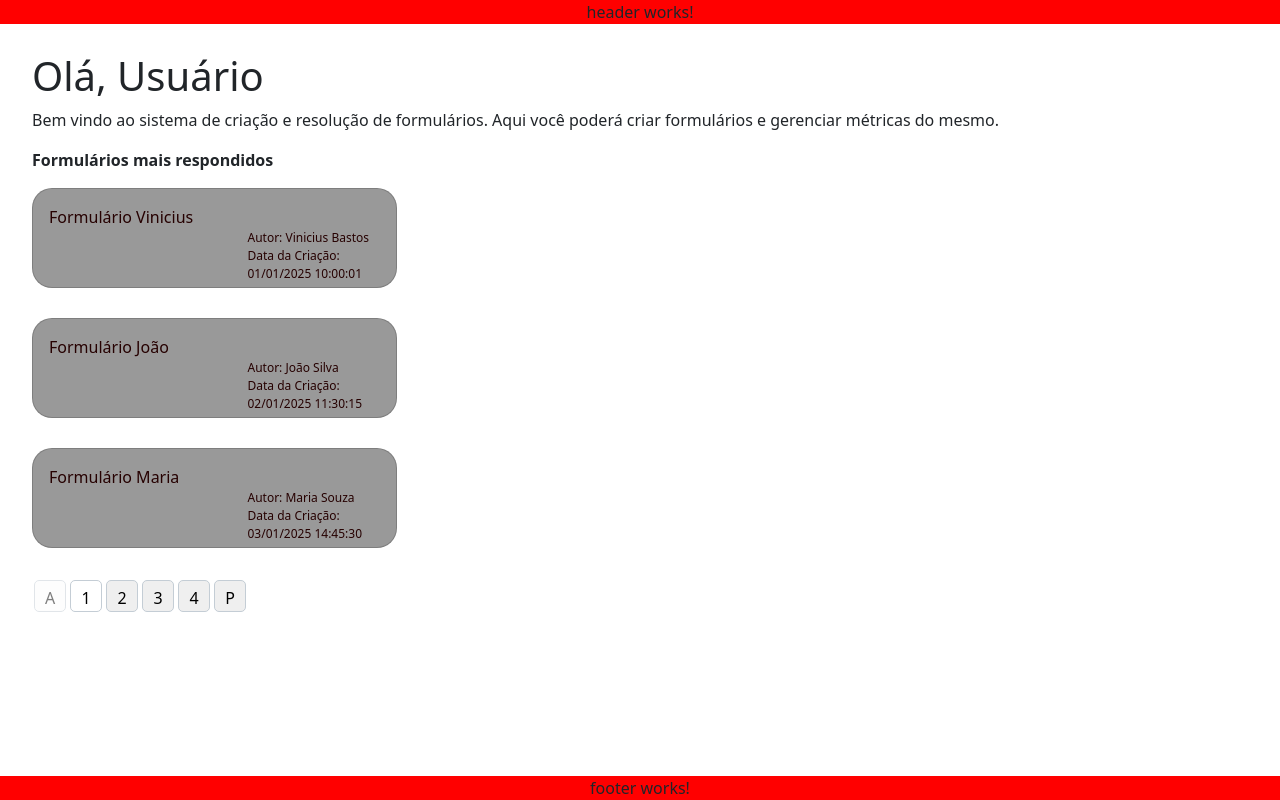
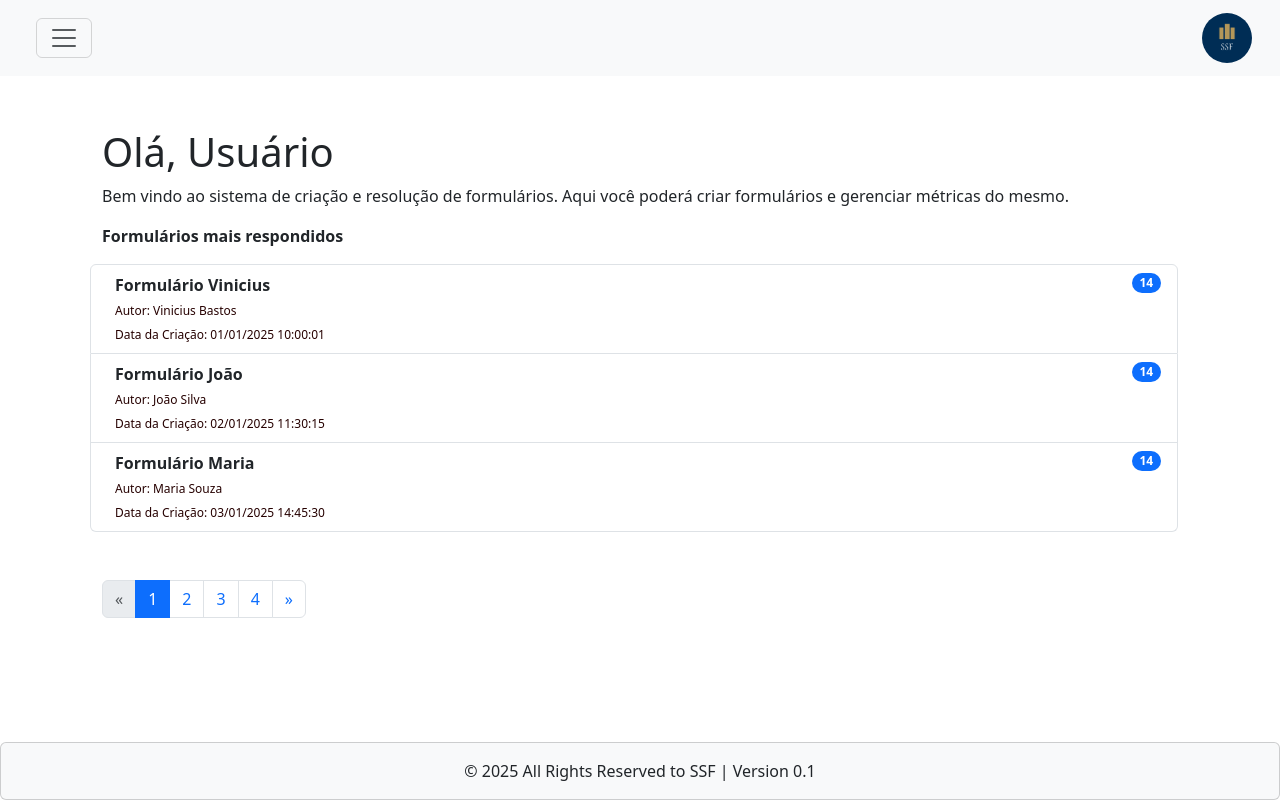
Before and after one commit to viniciusrodriguesb/SimpleSearchSystem-Front, an Angular app in the folder FrontSimpleSearch/: page / in a window 1280 px wide. Built offline with nearby package versions, Linux system fonts and the light colour scheme.

Commit message:
Feat: ajustando header, footer e pagina inicial.

```diff
--- a/FrontSimpleSearch/angular.json
+++ b/FrontSimpleSearch/angular.json
@@ -29,7 +29,8 @@
               {
                 "glob": "**/*",
                 "input": "public"
-              }
+              },
+              "src/assets"
             ],
             "styles": [
               "src/styles.scss",
--- a/FrontSimpleSearch/src/app/features/home/home.component.html
+++ b/FrontSimpleSearch/src/app/features/home/home.component.html
@@ -1,36 +1,71 @@
-<main>
-  <section>
+<main class="container">
+  <section class="row">
     <h1>Olá, Usuário</h1>
-    <p>Bem vindo ao sistema de criação e resolução de formulários. Aqui você poderá criar formulários e gerenciar métricas do mesmo.</p>
+    <p>
+      Bem vindo ao sistema de criação e resolução de formulários. Aqui você
+      poderá criar formulários e gerenciar métricas do mesmo.
+    </p>
   </section>
 
   <!-- Todo: Carrossel com informações do site. -->
 
-  <section class="formularios">
+  <section class="row">
     <p class="titulo">Formulários mais respondidos</p>
 
-    <a href="/form" class="link-div">
-        <ng-container *ngFor="let form of forms">
-            <div class="card" *ngIf="form.icAtivo">
-              <span class="descricao">{{ form.descricao }}</span>
+    <ol class="list-group">
+      <ng-container *ngFor="let form of forms; let i = index">
+        <li
+          class="list-group-item d-flex justify-content-between align-items-start"
+        >
+          <div class="ms-2 me-auto">
+            <div class="fw-bold">{{ form.descricao }}</div>
+            <span class="autor">Autor: {{ form.autor }}</span
+            ><br />
+            <span class="data">Data da Criação: {{ form.dtCriacao }}</span>
+          </div>
+          <span class="badge text-bg-primary rounded-pill">14</span>
+        </li>
+      </ng-container>
+    </ol>
+  </section>
 
-              <span class="autor">Autor: {{ form.autor }}</span>
-              <span class="data">Data da Criação: {{ form.dtCriacao }}</span>
-            </div>
-          </ng-container>
-    </a>
+  <nav class="mt-5">
+    <ul class="pagination">
 
-    <nav class="paginacao">
-        <button (click)="mudarPagina(paginaAtual - 1)" [disabled]="paginaAtual === 1"><i class="bi bi-arrow-left"></i>A</button>
+      <!-- Botão Anterior -->
+      <li class="page-item" [class.disabled]="paginaAtual === 1">
+        <a
+          class="page-link"
+          href="#"
+          (click)="mudarPagina(paginaAtual - 1)"
+          aria-label="Anterior"
+        >
+          <span aria-hidden="true">&laquo;</span>
+        </a>
+      </li>
 
-        <span *ngFor="let page of [].constructor(totalPaginas); let i = index">
-            <button (click)="mudarPagina(i + 1)" [class.active]="i+1 === paginaAtual">
-                {{i + 1}}
-            </button>
-        </span>
+      <!-- Números da Paginação -->
+      <li
+        *ngFor="let page of [].constructor(totalPaginas); let i = index"
+        class="page-item"
+        [class.active]="i + 1 === paginaAtual"
+      >
+        <a class="page-link" href="#" (click)="mudarPagina(i + 1)">{{
+          i + 1
+        }}</a>
+      </li>
 
-        <button (click)="mudarPagina(paginaAtual + 1)" [disabled]="paginaAtual === totalPaginas"><i class="bi bi-arrow-right"></i>P</button>
-    </nav>
-
-  </section>
+      <!-- Botão Próximo -->
+      <li class="page-item" [class.disabled]="paginaAtual === totalPaginas">
+        <a
+          class="page-link"
+          href="#"
+          (click)="mudarPagina(paginaAtual + 1)"
+          aria-label="Próximo"
+        >
+          <span aria-hidden="true">&raquo;</span>
+        </a>
+      </li>
+    </ul>
+  </nav>
 </main>
--- a/FrontSimpleSearch/src/app/features/home/home.component.scss
+++ b/FrontSimpleSearch/src/app/features/home/home.component.scss
@@ -3,60 +3,14 @@ main {
   margin-bottom: 1.25rem;
   padding: 2rem;
 
-  .link-div {
-    display: block;
-    text-decoration: none;
-  }
-
-  .formularios {
   .titulo {
     font-size: 1rem;
     font-weight: bold;
-    }
-
-    .card {
-      display: flex;
-      justify-content: space-between;
-      margin-bottom: 1.875rem;
-      background-color: #999999;
-      border-radius: 1.25rem;
-      width: 30%;
-      height: 6.25rem;
-      padding: 1rem;
-
-      .descricao {
-        color: #260101;
   }
 
   .autor,
   .data {
     font-size: 0.75rem;
     color: #260101;
-        margin-left: 60%;
   }
 }
-
-    .paginacao {
-      margin-top: 10px;
-
-      button {
-        margin: 0.125rem;
-        padding: 0.313rem 0.625rem;
-        border-radius: 0.313rem;
-        color: black;
-        width: 2rem;
-        border: 1px solid #C4CDD5;
-        height: 2rem    ;
-      }
-
-      button.active {
-        background-color: #FFF;
-      }
-
-      button:disabled {
-        opacity: 0.5;
-        cursor: not-allowed;
-      }
-    }
-  }
-}
--- a/FrontSimpleSearch/src/app/shared/components/footer/footer.component.html
+++ b/FrontSimpleSearch/src/app/shared/components/footer/footer.component.html
@@ -1 +1,7 @@
-<p style="margin-bottom: 0 !important; bottom: 0;; width: 100%; text-align: center; background-color: red; position: fixed;">footer works!</p>
+<div class="card bg-light footer">
+  <div class="card-body">
+    <p class="card-text">
+        © 2025 All Rights Reserved to SSF | Version 0.1
+    </p>
+  </div>
+</div>
--- a/FrontSimpleSearch/src/app/shared/components/footer/footer.component.scss
+++ b/FrontSimpleSearch/src/app/shared/components/footer/footer.component.scss
@@ -0,0 +1,7 @@
+.footer{
+    margin-bottom: 0 !important;
+    bottom: 0;
+    width: 100%;
+    text-align: center;
+    position: fixed;
+}
--- a/FrontSimpleSearch/src/app/shared/components/header/header.component.html
+++ b/FrontSimpleSearch/src/app/shared/components/header/header.component.html
@@ -1 +1,46 @@
-<p style="top: 0; width: 100%; text-align: center; background-color: red; position: fixed;">header works!</p>
+<nav class="navbar bg-light">
+  <div class="container-fluid d-flex">
+
+    <button
+      class="navbar-toggler me-2"
+      type="button"
+      data-bs-toggle="offcanvas"
+      data-bs-target="#offcanvasNavbar"
+      aria-controls="offcanvasNavbar"
+      aria-label="Toggle navigation"
+    >
+      <span class="navbar-toggler-icon"></span>
+    </button>
+
+    <a class="navbar-brand" href="/"><img src="../../../../assets/SSF.png"></a>
+
+    <div
+      class="offcanvas offcanvas-start"
+      tabindex="-1"
+      id="offcanvasNavbar"
+      aria-labelledby="offcanvasNavbarLabel"
+    >
+      <div class="offcanvas-header">
+        <h5 class="offcanvas-title" id="offcanvasNavbarLabel">MENU</h5>
+        <button
+          type="button"
+          class="btn-close"
+          data-bs-dismiss="offcanvas"
+          aria-label="Close"
+        ></button>
+      </div>
+      <div class="offcanvas-body">
+        <ul class="navbar-nav justify-content-start flex-grow-1 pe-3">
+          <li class="nav-item">
+            <i class="bi bi-house-door-fill"></i>
+            <a class="nav-link active" aria-current="page" href="/">HOME</a>
+          </li>
+          <li class="nav-item">
+            <i class="bi bi-speedometer"></i>
+            <a class="nav-link" href="#">DASHBOARD</a>
+          </li>
+        </ul>
+      </div>
+    </div>
+  </div>
+</nav>
--- a/FrontSimpleSearch/src/app/shared/components/header/header.component.scss
+++ b/FrontSimpleSearch/src/app/shared/components/header/header.component.scss
@@ -0,0 +1,22 @@
+li {
+  display: flex;
+  align-items: center;
+  margin-left: 1.5rem;
+
+  i {
+    margin-right: 1rem;
+  }
+}
+
+a {
+  img {
+    width: 3.125rem;
+    height: 3.125rem;
+    border-radius: 1.875rem;
+  }
+}
+
+
+button{
+  margin-left: 1.5rem;
+}
--- a/FrontSimpleSearch/src/app/shared/components/header/header.component.ts
+++ b/FrontSimpleSearch/src/app/shared/components/header/header.component.ts
@@ -4,8 +4,6 @@ import { Component } from '@angular/core';
   selector: 'app-header',
   imports: [],
   templateUrl: './header.component.html',
-  styleUrl: './header.component.scss'
+  styleUrl: './header.component.scss',
 })
-export class HeaderComponent {
-
-}
+export class HeaderComponent {}
--- a/FrontSimpleSearch/src/index.html
+++ b/FrontSimpleSearch/src/index.html
@@ -7,6 +7,7 @@
   <meta name="viewport" content="width=device-width, initial-scale=1">
   <link rel="icon" type="image/x-icon" href="favicon.ico">
   <link href="https://fonts.googleapis.com/icon?family=Material+Icons" rel="stylesheet">
+  <link rel="stylesheet" href="https://cdn.jsdelivr.net/npm/bootstrap-icons@1.11.3/font/bootstrap-icons.min.css">
 </head>
 <body>
   <app-root></app-root>
```
Also changed, not shown: FrontSimpleSearch/src/assets/SSF.png (added). Lines whose indentation alone changed are shown as unchanged.
